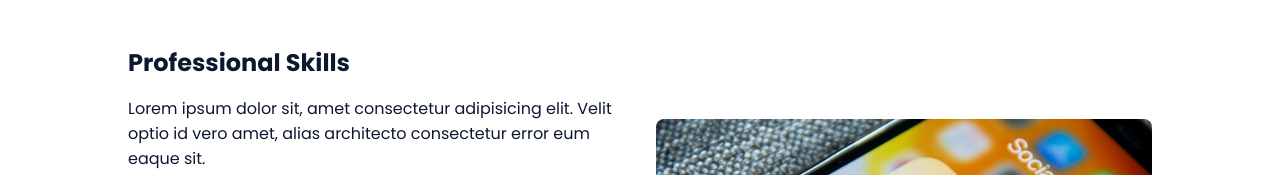
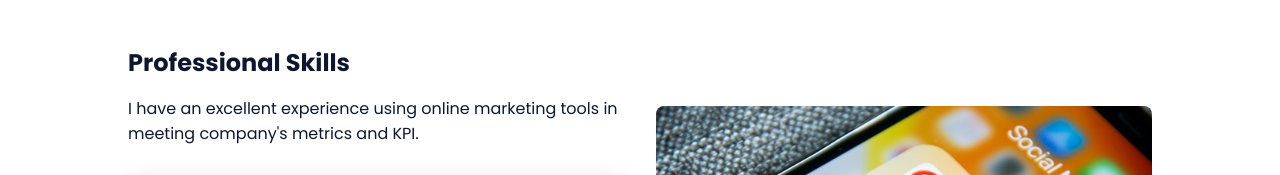
Before and after one commit to Gerald-Star/florence-portfolio, a plain HTML site: page index.html in a window 1280 px wide. Shown: the part 1279-1454 px from the top of the page. Drawn offline with nearby package versions, Linux system fonts and the light colour scheme.

Commit message:
corrected the skill text section

```diff
--- a/index.html
+++ b/index.html
@@ -140,9 +140,8 @@
           <div>
             <h2 class="skills__subtitle">Professional Skills</h2>
             <p class="skills__text">
-              Lorem ipsum dolor sit, amet consectetur adipisicing elit. Velit
-              optio id vero amet, alias architecto consectetur error eum eaque
-              sit.
+              I have an excellent experience using online marketing tools in
+              meeting company's metrics and KPI.
             </p>
             <div class="skills__data">
               <div class="skills__names">
```
